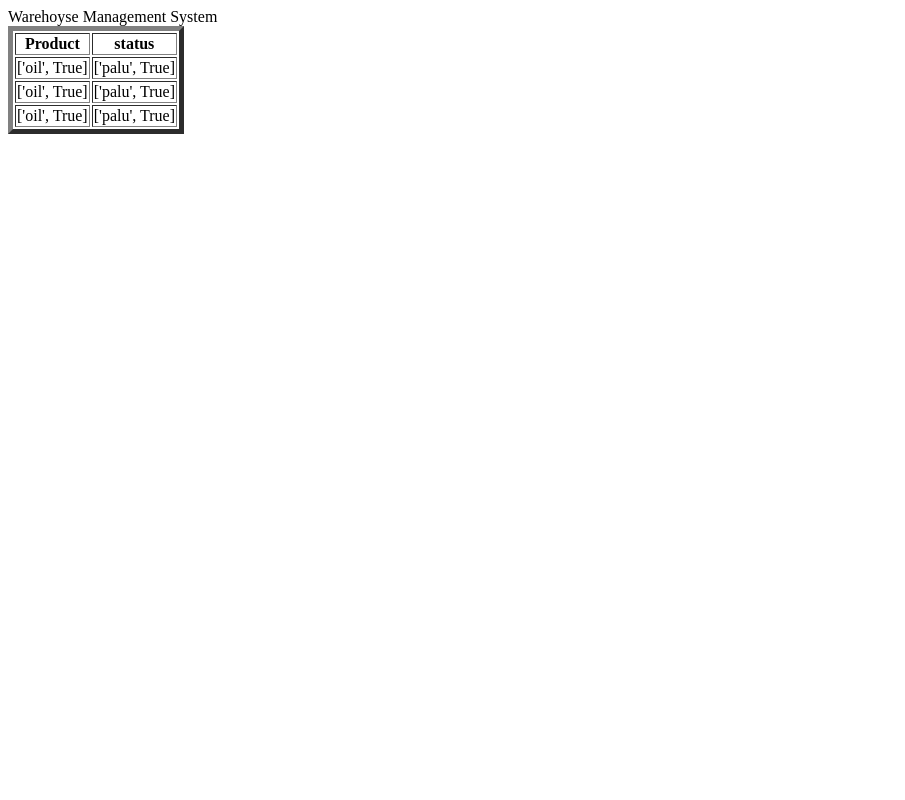
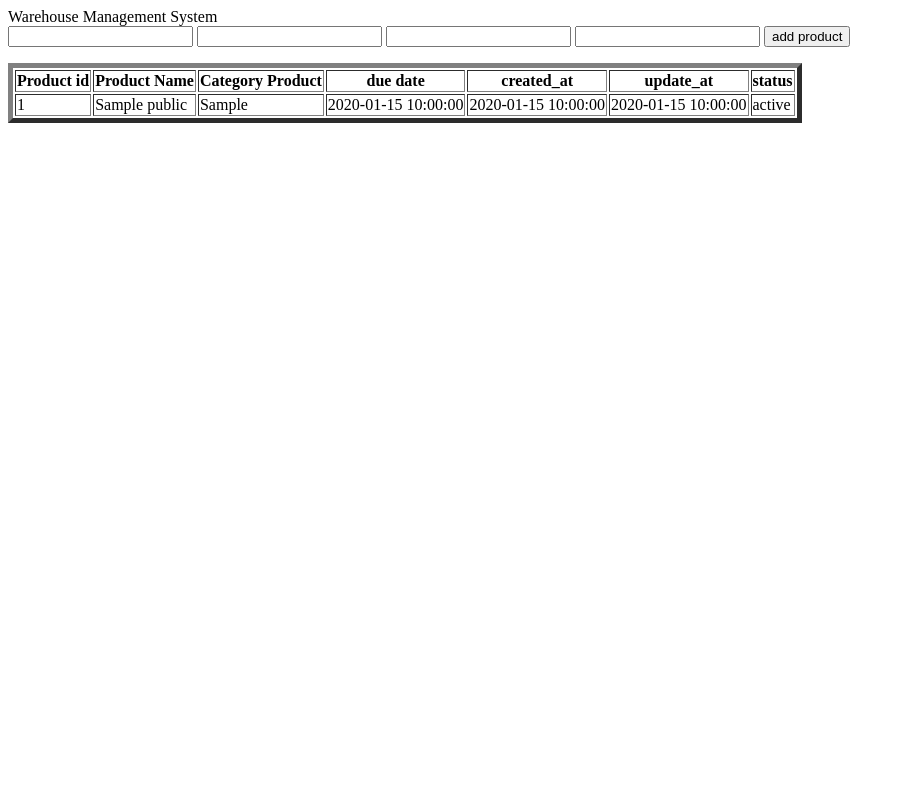
Before and after one commit to regaarz/wms_baru, a Flask app: page / in a window 1280 px wide. Shown: the whole page, without its empty margins (0-905 px from the left). Run offline with Flask 3, Linux system fonts and the light colour scheme; a database or web service that is not in the repository returns one stand-in record (values such as "Sample title"); some libraries are stand-ins or nearby versions.

Commit message:
added row to DB

```diff
--- a/app.py
+++ b/app.py
@@ -1,12 +1,21 @@
-from flask import Flask, render_template
+from flask import Flask, render_template, request,redirect,url_for
+from db import getProduct, addTask
 
 app = Flask(__name__)
 
-product = [["oil",True],['palu',True],['kampak',False]]
 
 @app.route("/")
-def honme():
+def home():
+    product = getProduct()
     return render_template("wms.html", Product = product)
 
+@app.route("/add", methods=['POST'])
+def add():
+    productname = request.form['productName']
+    categoryproduct = request.form['categoryProduct']
+    duedate = request.form['dueDate']
+    status_ = request.form['status']
+    addTask(productname,categoryproduct,duedate,status_)
+    return redirect(url_for('home'))
 
 app.run()
--- a/db.py
+++ b/db.py
@@ -7,8 +7,16 @@ db_host = "localhost"
 def getProduct():
     conn = psycopg2.connect(dbname = db_name,user=db_user,password=db_pw,host = db_host)
     cur = conn.cursor()
-    cur.execute('SELECT product_id, category_product,due_date, status FROM public."product" ')
+    cur.execute('SELECT product_id, product_name, category_product,due_date, created_at, update_at, status FROM public."product_warehouse" ')
     product_list = cur.fetchall()
     cur.close
     conn.close
     return product_list
+
+def addTask(product,category,date,status):
+    conn = psycopg2.connect(dbname = db_name,user=db_user,password=db_pw,host = db_host)
+    cur = conn.cursor()
+    cur.execute('INSERT INTO public."product_warehouse"(product_name, category_product, created_at, update_at, due_date, status) VALUES (%s, %s, NOW(), NOW(), %s, %s)', (product,category,date,status))
+    conn.commit()
+    cur.close
+    conn.close
--- a/templates/wms.html
+++ b/templates/wms.html
@@ -1,23 +1,62 @@
 <html>
     <head>
-        Warehoyse Management System
+        Warehouse Management System
     </head>
     <body>
+        <form method="post" action="/add">
+            <input type="text" name = "productName">
+            <input type="text" name = "categoryProduct">
+            <input type="text" name = "dueDate">
+            <input type="text" name = "status">
+            <input type="submit" value = "add product">
+        </form>
+
         <table border="5">
             <tr>
                 <th>
-                    Product
+                    Product id
+                </th>
+                <th>
+                    Product Name
+                </th>
+                <th>
+                    Category Product
+                </th>
+                <th>
+                    due date
+                </th>
+                    <th>
+                    created_at
+                </th>
+                    <th>
+                    update_at
                 </th>
                 <th>
                     status
                 </th>
+            </tr>
         {% for task in Product: %}
             <tr>
                 <td>
-                    {{Product[0]}}
+                    {{task[0]}}
                 </td>
                 <td>
-                    {{Product[1]}}
+                    {{task[1]}}
+                </td>
+                <td>
+                    {{task[2]}}
+                </td>
+                <td>
+                    {{task[3]}}
+                </td>
+                <td>
+                    {{task[4]}}
+                </td>
+                <td>
+                    {{task[5]}}
+                </td>
+                <td>
+                    {{task[6]}}
                 </td>
             </tr>
             {% endfor %}
```
Also changed, not shown: templates/login.html (added).
